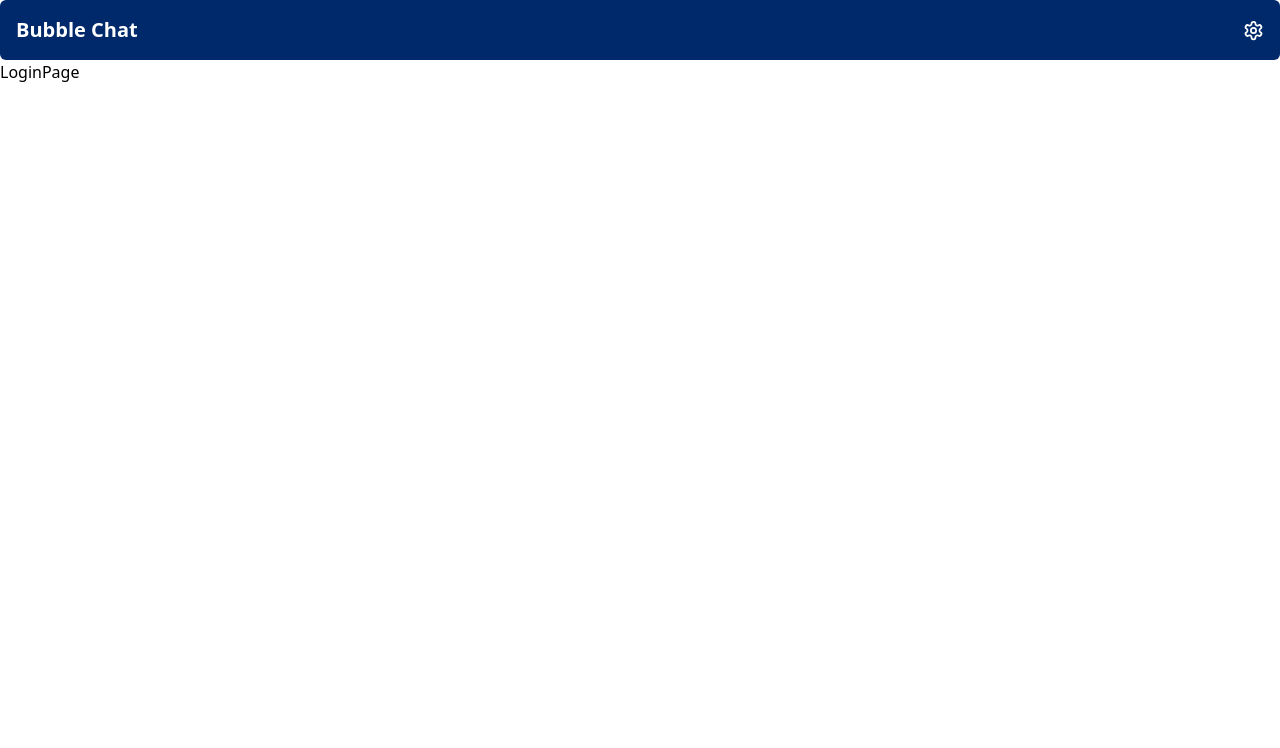
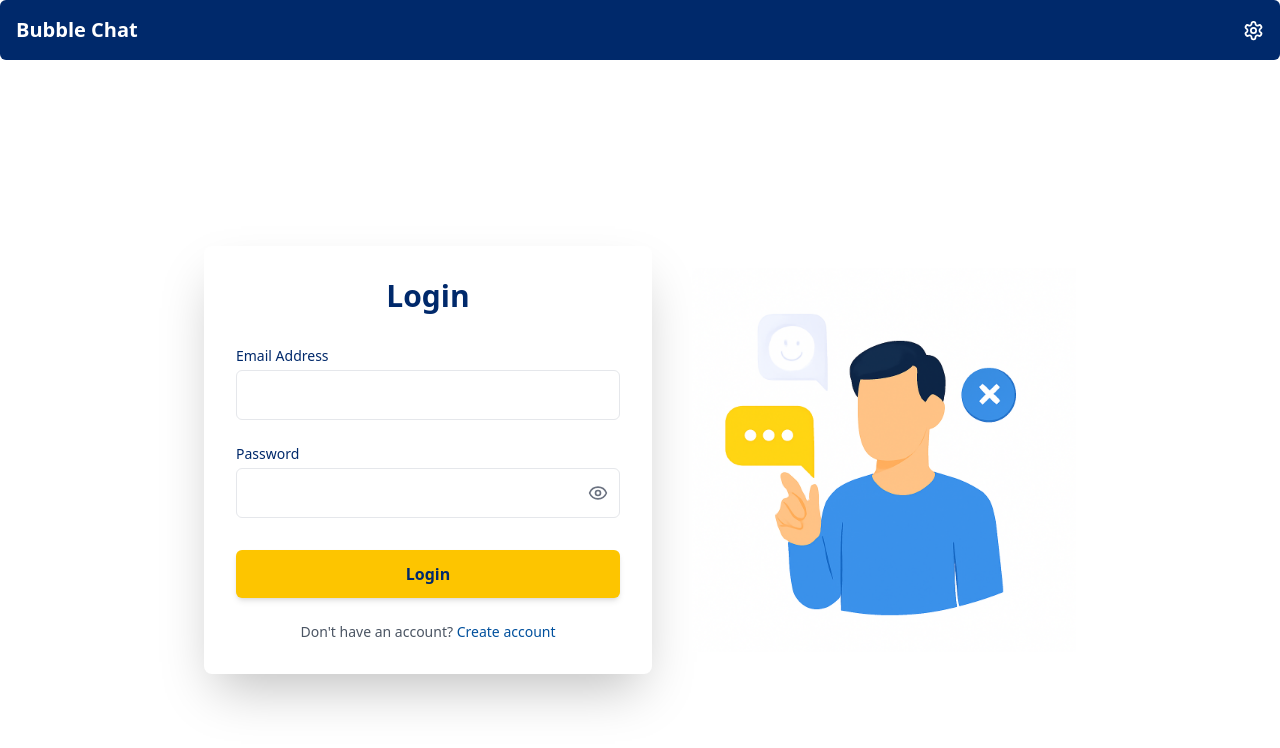
Before and after one commit to NavvAbhishek/BubbleChat, a React (Vite) app in the folder frontend/: page /login in a window 1280 px wide. Shown: the top 748 px of the page. Built offline with nearby package versions, Linux system fonts and the light colour scheme; no server answers.

Commit message:
create login page

```diff
--- a/frontend/src/pages/LoginPage.jsx
+++ b/frontend/src/pages/LoginPage.jsx
@@ -1,9 +1,126 @@
-import React from 'react'
+import React, { useState } from "react";
+import { useAuthStore } from "../store/useAuthStore";
+import loginImg from "../assets/login_image.png";
+import { Eye, EyeClosed, Loader2 } from "lucide-react";
+import { Link } from "react-router-dom";
 
 const LoginPage = () => {
+  const [showPassword, setShowPassword] = useState(false);
+  const [formData, setFormData] = useState({
+    email: "",
+    password: "",
+  });
+  const { login, isLoggingIn } = useAuthStore();
+
+  const handleSubmit = (e) => {
+    e.preventDefault();
+    login(formData);
+  };
+
+  const handleChange = (e) => {
+    const { name, value } = e.target;
+    setFormData({
+      ...formData,
+      [name]: value,
+    });
+  };
+
+  const togglePasswordVisibility = () => {
+    setShowPassword(!showPassword);
+  };
+
   return (
-    <div>LoginPage</div>
-  )
-}
+    <div className="min-h-screen justify-center bg-white flex gap-10">
+    {/* Form Side */}
+    <div className="flex justify-center items-center">
+      <div className="bg-white rounded-lg shadow-2xl w-[28rem] p-8">
+        <h2 className="text-3xl font-bold text-center mb-8 text-deepBlue">
+          Login
+        </h2>
+        <form onSubmit={handleSubmit}>
+          <div className="mb-6">
+            <label
+              htmlFor="email"
+              className="block text-sm font-medium text-deepBlue mb-1"
+            >
+              Email Address
+            </label>
+            <input
+              type="email"
+              id="email"
+              name="email"
+              value={formData.email}
+              onChange={handleChange}
+              className={`w-full bg-white text-black px-4 py-3 rounded-md border focus:outline-none focus:ring-2 focus:ring-lightBlue`}
+            />
+          </div>
 
-export default LoginPage
+          <div className="mb-8 relative">
+            <label
+              htmlFor="password"
+              className="block text-sm font-medium text-deepBlue mb-1"
+            >
+              Password
+            </label>
+            <div className="relative">
+              <input
+                type={showPassword ? "text" : "password"}
+                id="password"
+                name="password"
+                value={formData.password}
+                onChange={handleChange}
+                className={`w-full bg-white text-black px-4 py-3 rounded-md border focus:outline-none focus:ring-2 focus:ring-lightBlue`}
+              />
+              <button
+                type="button"
+                onClick={togglePasswordVisibility}
+                className="absolute right-3 top-1/2 transform -translate-y-1/2 text-gray-500 hover:text-gray-700"
+              >
+                {showPassword ? (
+                  <EyeClosed className="size-5" />
+                ) : (
+                  <Eye className="size-5" />
+                )}
+              </button>
+            </div>
+          </div>
+
+          <button
+            type="submit"
+            disabled={isLoggingIn}
+            className="w-full bg-darkYellow hover:bg-lightYellow text-deepBlue font-bold py-3 px-4 rounded-md transition duration-300 shadow-md hover:shadow-lg"
+          >
+            {isLoggingIn ? (
+              <div className="flex justify-center items-center">
+                <Loader2 className="size-5 animate-spin" />
+                Loading...
+              </div>
+            ) : (
+              "Login"
+            )}
+          </button>
+        </form>
+
+        <p className="mt-6 text-center text-sm text-gray-600">
+          Don&apos;t have an account?{" "}
+          <Link
+            to="/signup"
+            className="text-lightBlue font-medium hover:underline"
+          >
+            Create account
+          </Link>
+        </p>
+      </div>
+    </div>
+
+    {/* Image Side */}
+    <div className="hidden md:flex justify-center items-center">
+      <div>
+        <img src={loginImg } alt="Sign Up" className="max-w-sm h-auto" />
+      </div>
+    </div>
+  </div>
+  );
+};
+
+export default LoginPage;
--- a/frontend/src/store/useAuthStore.js
+++ b/frontend/src/store/useAuthStore.js
@@ -36,13 +36,26 @@ export const useAuthStore = create((set) => ({
     }
   },
 
+  login: async (data) => {
+    set({ isLoggingIn: true });
+    try {
+      const res = await axiosInstance.post("/auth/login", data);
+      set({ authUser: res.data });
+      toast.success("Logged in successfully!");
+    } catch (error) {
+      toast.error(error.response.data.message);
+    } finally {
+      set({ isLoggingIn: false });
+    }
+  },
+
   logout: async () => {
     try {
       await axiosInstance.post("/auth/logout");
-      set({authUser:null});
-      toast.success("Logged out successfully")
+      set({ authUser: null });
+      toast.success("Logged out successfully");
     } catch (error) {
       toast.error(error.response.data.message);
     }
-  }
+  },
 }));
```
Also changed, not shown: frontend/src/assets/login_image.png (added).
